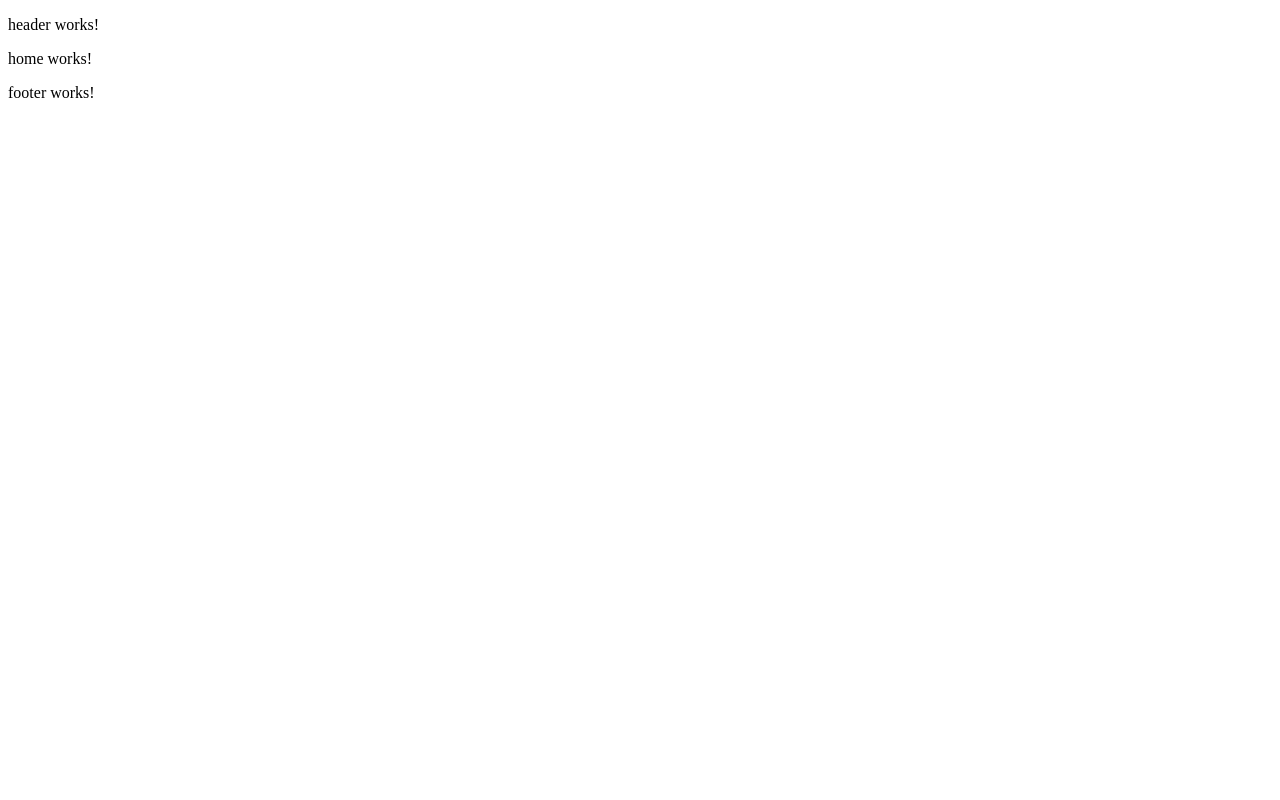
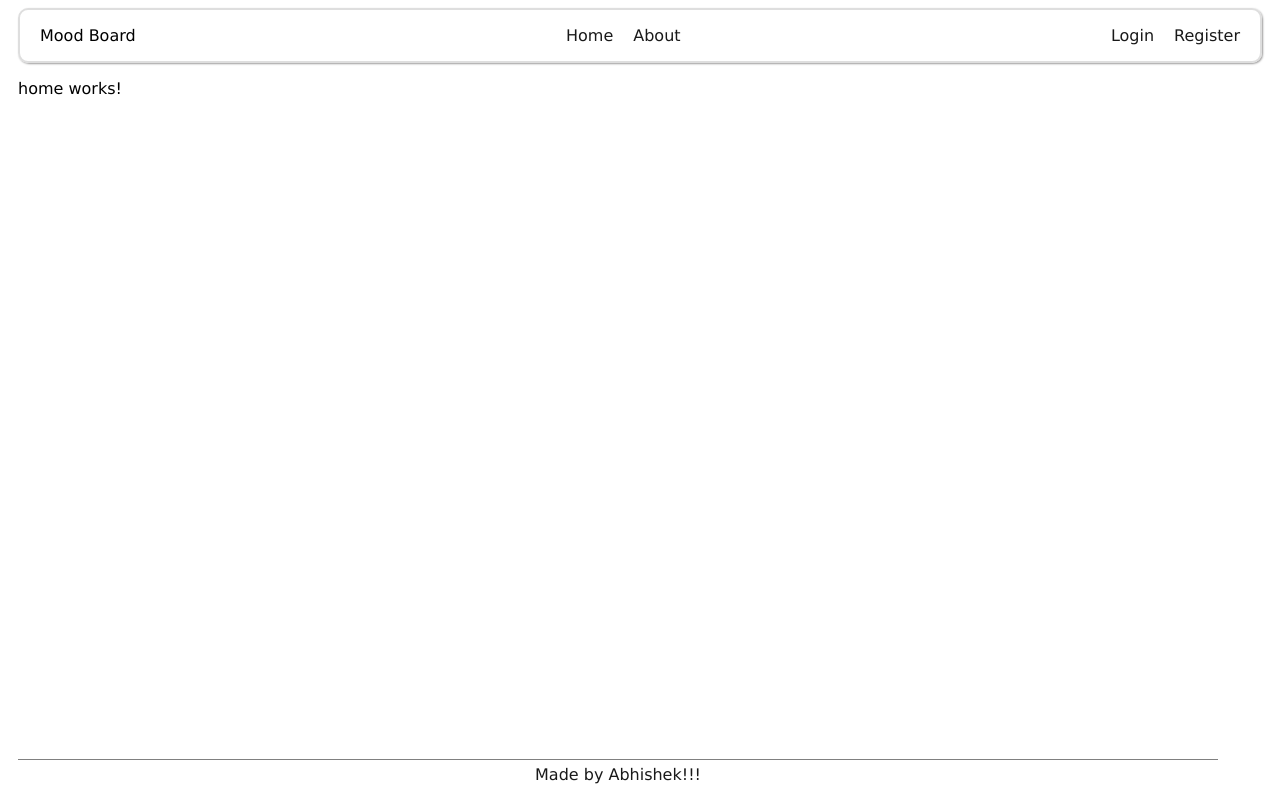
Before and after one commit to abhishek-2k23/Mood-Board, an Angular app: page / in a window 1280 px wide. Built offline with nearby package versions, Linux system fonts and the light colour scheme.

Commit message:
add header, footer and routing for home and about

```diff
--- a/src/app/app.routes.ts
+++ b/src/app/app.routes.ts
@@ -1,9 +1,14 @@
 import { Routes } from '@angular/router';
 import { HomeComponent } from './layout/home/home.component';
+import { AboutComponent } from './layout/about/about.component';
 
 export const routes: Routes = [
     {
         path: '',
         loadComponent: () => HomeComponent
+    },
+    {
+        path: 'about',
+        loadComponent : () => AboutComponent
     }
 ];
--- a/src/app/layout/footer/footer.component.css
+++ b/src/app/layout/footer/footer.component.css
@@ -0,0 +1,11 @@
+.footer{
+    width: 1200px;
+    position: fixed;
+    bottom: 0;
+    text-align: center;
+    border-top: 1px solid grey;
+}
+p{
+    margin-top:5px;
+    color: var(--font-color);
+}
--- a/src/app/layout/footer/footer.component.html
+++ b/src/app/layout/footer/footer.component.html
@@ -1 +1,5 @@
-<p>footer works!</p>
+<div class="footer">
+    <p>
+        Made by Abhishek!!!
+    </p>
+</div>
--- a/src/app/layout/header/header.component.css
+++ b/src/app/layout/header/header.component.css
@@ -0,0 +1,21 @@
+.header{
+    width: 1200px;
+    border: 2px solid #dedede;
+    padding: 0 20px;
+    border-radius: 10px;
+    box-shadow: 1px 1px 2px #9e9d9d;
+}
+nav{
+    display: flex;
+    justify-content: space-between;
+    align-items: center;
+}
+a{
+    text-decoration: none;
+    color: var(--font-color);
+    margin-left: 20px;
+
+}
+a:hover{
+    color: #313030
+}
--- a/src/app/layout/header/header.component.html
+++ b/src/app/layout/header/header.component.html
@@ -1 +1,15 @@
-<p>header works!</p>
+<div class="header">
+    <nav>
+       <p class="logo"> Mood Board</p>
+       <div>
+        <a routerLink="/">Home</a>
+   <a routerLink="/about">About</a>
+
+       </div>
+       <div>
+        <a routerLink="/login">Login</a>
+        <a routerLink="/register">Register</a>
+       </div>
+    </nav>
+
+</div>
--- a/src/app/layout/header/header.component.ts
+++ b/src/app/layout/header/header.component.ts
@@ -1,9 +1,11 @@
+import { NgClass } from '@angular/common';
 import { Component } from '@angular/core';
+import { RouterLink } from '@angular/router';
 
 @Component({
   selector: 'app-header',
   standalone: true,
-  imports: [],
+  imports: [RouterLink],
   templateUrl: './header.component.html',
   styleUrl: './header.component.css'
 })
--- a/src/styles.css
+++ b/src/styles.css
@@ -1 +1,8 @@
 /* You can add global styles to this file, and also import other style files */
+:root{
+    --font-color: #191919;
+    font-family: Verdana, Geneva, Tahoma, sans-serif;
+    min-height: 100vh;
+    display:flex;
+    justify-content: center;
+}
```
